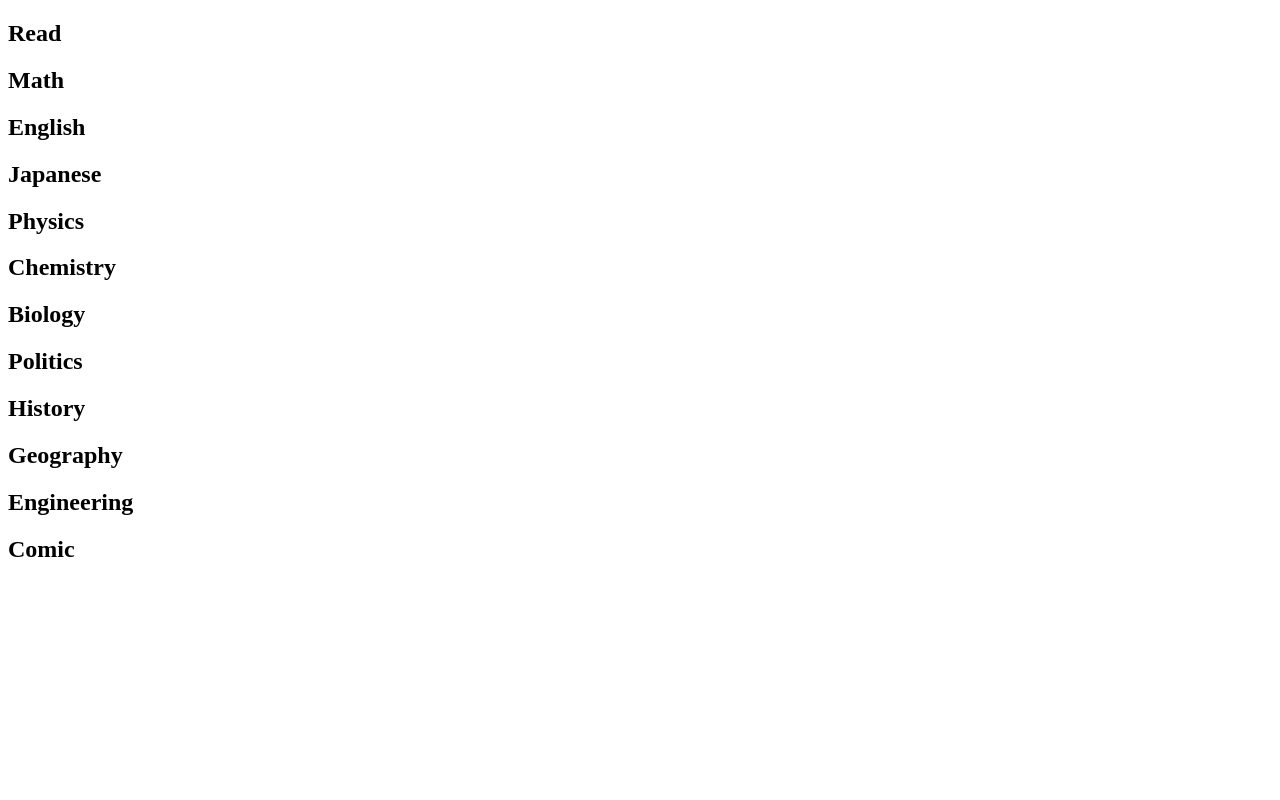
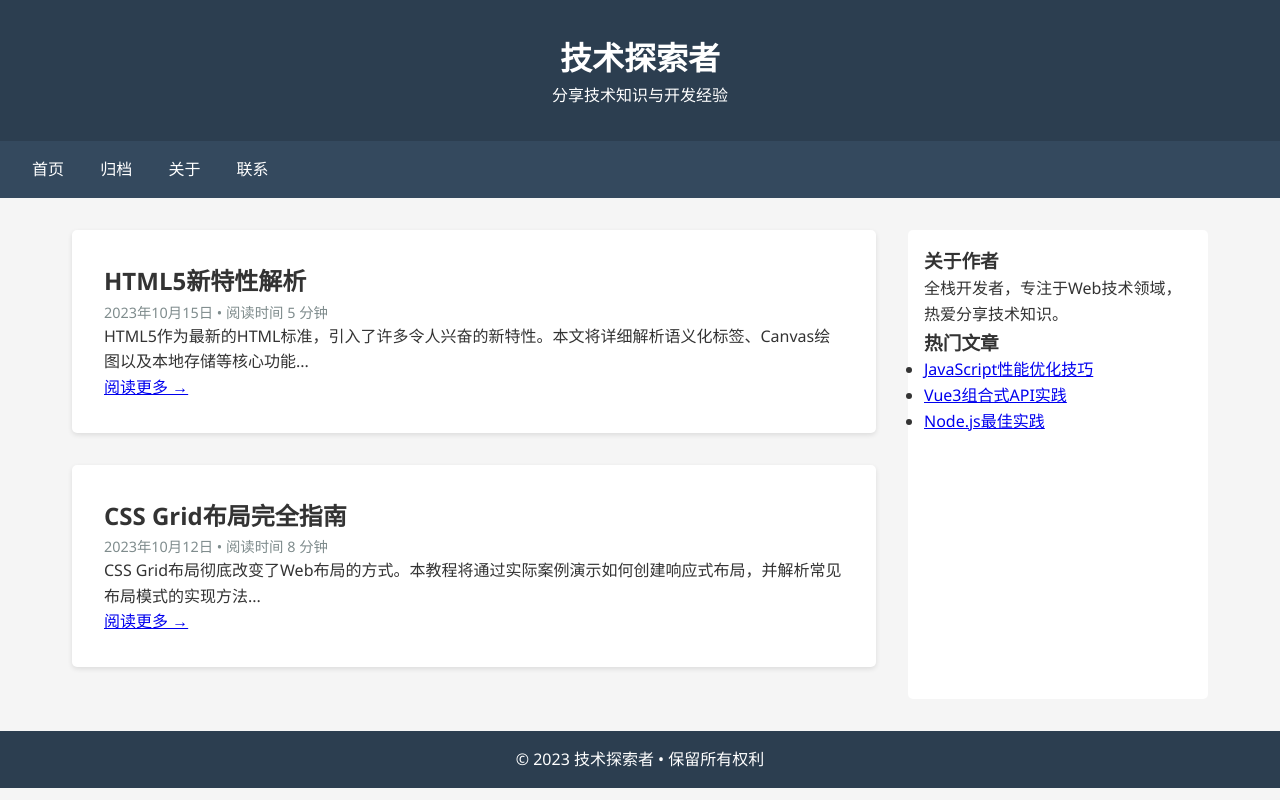
Before and after one commit to Amdelet/Amdelet.github.io, a plain HTML site: page index.html in a window 1280 px wide. Drawn offline with Linux system fonts and the light colour scheme.

Commit message:
Update index.html

```diff
--- a/index.html
+++ b/index.html
@@ -1,23 +1,135 @@
 <!DOCTYPE html>
-<html lang="zh">
+<html lang="zh-CN">
 <head>
     <meta charset="UTF-8">
     <meta name="viewport" content="width=device-width, initial-scale=1.0">
-    <title>Menu</title>
+    <title>我的技术博客</title>
+    <style>
+        * {
+            margin: 0;
+            padding: 0;
+            box-sizing: border-box;
+            font-family: 'Segoe UI', Arial, sans-serif;
+        }
+
+        body {
+            line-height: 1.6;
+            color: #333;
+            background-color: #f5f5f5;
+        }
+
+        header {
+            background-color: #2c3e50;
+            color: white;
+            padding: 2rem;
+            text-align: center;
+        }
+
+        nav {
+            background-color: #34495e;
+            padding: 1rem;
+        }
+
+        nav a {
+            color: white;
+            text-decoration: none;
+            margin: 0 1rem;
+        }
+
+        .container {
+            max-width: 1200px;
+            margin: 0 auto;
+            padding: 2rem;
+            display: flex;
+            gap: 2rem;
+        }
+
+        main {
+            flex: 3;
+        }
+
+        aside {
+            flex: 1;
+            background-color: white;
+            padding: 1rem;
+            border-radius: 5px;
+        }
+
+        .post {
+            background-color: white;
+            margin-bottom: 2rem;
+            padding: 2rem;
+            border-radius: 5px;
+            box-shadow: 0 2px 5px rgba(0,0,0,0.1);
+        }
+
+        .post-date {
+            color: #7f8c8d;
+            font-size: 0.9em;
+        }
+
+        footer {
+            background-color: #2c3e50;
+            color: white;
+            text-align: center;
+            padding: 1rem;
+            position: relative;
+            bottom: 0;
+            width: 100%;
+        }
+
+        @media (max-width: 768px) {
+            .container {
+                flex-direction: column;
+            }
+        }
+    </style>
 </head>
 <body>
-    <h2>Read</h2>
-    <h2>Math</h2>
-    <h2>English</h2>
-    <h2>Japanese</h2>
-    <h2>Physics</h2>
-    <h2>Chemistry</h2>
-    <h2>Biology</h2>
-    <h2>Politics</h2>
-    <h2>History</h2>
-    <h2>Geography</h2>
-    <h2>Engineering</h2>
-    <h2>Comic</h2>
-    <p></p>
+    <header>
+        <h1>技术探索者</h1>
+        <p>分享技术知识与开发经验</p>
+    </header>
+
+    <nav>
+        <a href="#">首页</a>
+        <a href="#">归档</a>
+        <a href="#">关于</a>
+        <a href="#">联系</a>
+    </nav>
+
+    <div class="container">
+        <main>
+            <article class="post">
+                <h2>HTML5新特性解析</h2>
+                <p class="post-date">2023年10月15日 • 阅读时间 5 分钟</p>
+                <p>HTML5作为最新的HTML标准，引入了许多令人兴奋的新特性。本文将详细解析语义化标签、Canvas绘图以及本地存储等核心功能...</p>
+                <a href="#">阅读更多 →</a>
+            </article>
+
+            <article class="post">
+                <h2>CSS Grid布局完全指南</h2>
+                <p class="post-date">2023年10月12日 • 阅读时间 8 分钟</p>
+                <p>CSS Grid布局彻底改变了Web布局的方式。本教程将通过实际案例演示如何创建响应式布局，并解析常见布局模式的实现方法...</p>
+                <a href="#">阅读更多 →</a>
+            </article>
+        </main>
+
+        <aside>
+            <h3>关于作者</h3>
+            <p>全栈开发者，专注于Web技术领域，热爱分享技术知识。</p>
+
+            <h3>热门文章</h3>
+            <ul>
+                <li><a href="#">JavaScript性能优化技巧</a></li>
+                <li><a href="#">Vue3组合式API实践</a></li>
+                <li><a href="#">Node.js最佳实践</a></li>
+            </ul>
+        </aside>
+    </div>
+
+    <footer>
+        <p>© 2023 技术探索者 • 保留所有权利</p>
+    </footer>
 </body>
 </html>
```
